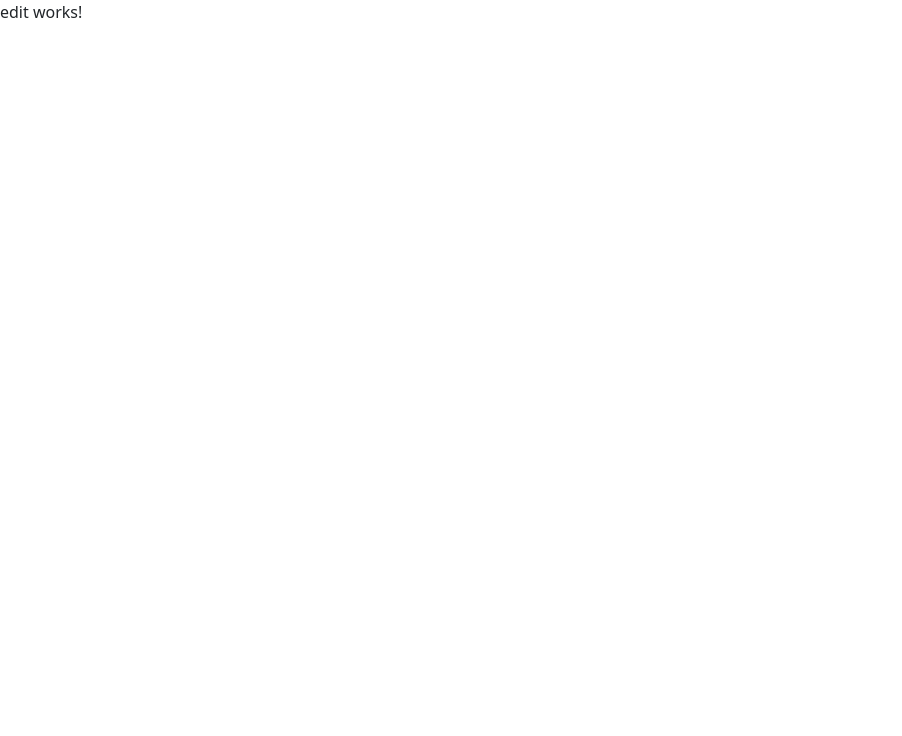
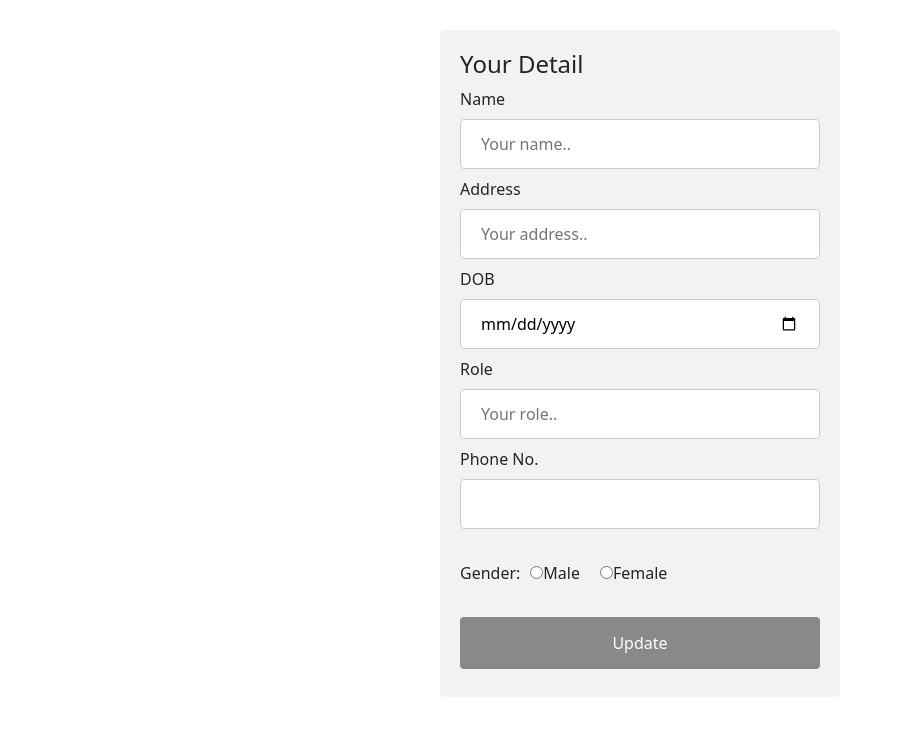
Before and after one commit to vinit1argu/real, an Angular app: page /edit in a window 1280 px wide. Shown: the top 736 px of the page, without its empty margins (0-902 px from the left). Built offline with nearby package versions, Linux system fonts and the light colour scheme.

Commit message:
edit upadated with form

```diff
--- a/src/app/app.module.ts
+++ b/src/app/app.module.ts
@@ -1,4 +1,5 @@
 import { NgModule } from '@angular/core';
+import { FormsModule } from '@angular/forms';
 import { BrowserModule } from '@angular/platform-browser';
 
 import { AppRoutingModule } from './app-routing.module';
@@ -15,11 +16,12 @@ import { FooterComponent } from './component/footer/footer.component';
     EditComponent,
     ViewComponent,
     NavbarComponent,
-    FooterComponent
+    FooterComponent,
   ],
   imports: [
     BrowserModule,
-    AppRoutingModule
+    AppRoutingModule,
+    FormsModule
   ],
   providers: [],
   bootstrap: [AppComponent]
--- a/src/app/component/edit/edit.component.css
+++ b/src/app/component/edit/edit.component.css
@@ -0,0 +1,39 @@
+input[type=text],[type=email],[type=number],[type=textarea],[type=date], select {
+    width: 100%;
+    padding: 12px 20px;
+    margin: 8px 0;
+    display: inline-block;
+    border: 1px solid #ccc;
+    border-radius: 4px;
+    box-sizing: border-box;
+  }
+
+
+  input[type=submit] {
+    width: 100%;
+    background-color:rgba(0, 0, 0, 0.434);
+    color: white;
+    padding: 14px 20px;
+    margin: 8px 0;
+    border: none;
+    border-radius: 4px;
+    cursor: pointer;
+  }
+
+  input[type=submit]:hover {
+    background-color: black;
+  }
+
+  .form, .form-data{
+    border-radius: 5px;
+    background-color: #f2f2f2;
+    padding: 20px;
+    width: 400px;
+    margin: 30px auto;
+  }
+
+
+  .jh{
+   padding-right: 10px;
+   padding: 10px;
+  }
--- a/src/app/component/edit/edit.component.html
+++ b/src/app/component/edit/edit.component.html
@@ -1 +1,37 @@
-<p>edit works!</p>
+<div class="form">
+    <h4 id="registration">Your Detail</h4>
+    <form (ngSubmit)="onSubmit()" #myForm="ngForm">
+
+        <div ngModelGroup="personDetails" #personalDetail="ngModelGroup">
+          <label for="name">Name</label>
+          <input type="text" id="name" placeholder="Your name.."
+          name="name" ngModel required #fname="ngModel">
+
+          <label for="address">Address</label>
+          <input type="textarea" id="address" name="address" placeholder="Your address.."
+          name="address" ngModel>
+
+          <label for="dob">DOB</label>
+          <input type="date" id="dob" name="dob">
+
+          <label for="role">Role</label>
+          <input type="text" id="role" name="role" placeholder="Your role.."
+          name="role" ngModel>
+
+          <label for="number">Phone No.</label>
+          <input type="number" id="number" name="number">
+
+        </div>
+
+       <br>
+        <label for="gender">Gender:</label>
+        <span class="jh" *ngFor="let gen of gender">
+          <input type="radio" id="{{gen.id}}" value="{{gen.value}}" name="gender" >
+          <label for="male">{{gen.value}}</label>
+        </span>
+
+        <br><br>
+
+        <input type="submit" value="Update" id="btn">
+      </form>
+  </div>
--- a/src/app/component/edit/edit.component.ts
+++ b/src/app/component/edit/edit.component.ts
@@ -1,4 +1,5 @@
-import { Component } from '@angular/core';
+import { Component,ViewChild } from '@angular/core';
+import { NgForm }   from '@angular/forms';
 
 @Component({
   selector: 'app-edit',
@@ -7,4 +8,29 @@ import { Component } from '@angular/core';
 })
 export class EditComponent {
 
+  name:string ="";
+  address : string = '';
+
+  gen:string = '';
+
+
+  gender = [
+    {id: '1', value: 'Male'},
+    {id: '2', value: 'Female'}
+  ]
+
+  @ViewChild('myForm') form!: NgForm;
+
+  onSubmit(){
+    console.log(this.form);
+
+    this.name = this.form.value.personDetails.name;
+
+    this.gen = this.form.value.gender;
+
+    this.form.reset();
+  }
+
+
+
 }
--- a/src/app/component/footer/footer.component.css
+++ b/src/app/component/footer/footer.component.css
@@ -41,5 +41,5 @@
   img{
     height: 100px;
     width: 100px;
-    border: 1px solid #dddddd;
+    border: 1px solid rgba(0, 0, 0, 0.211);
   }
--- a/src/app/component/home/home.component.ts
+++ b/src/app/component/home/home.component.ts
@@ -13,7 +13,9 @@ export class HomeComponent {
     { id:1,name: 'Vinit', address: 'Gandhinagar', dob: '2003-01-11', gender: 'Male' , role:'A' },
     { id:2,name: 'Sakshi', address: 'Azamgarh', dob: '2003-08-20', gender: 'Female',role:'B' },
     {id:3,name:'rohit' ,address: 'delhi' ,dob: '2001-09-21' , gender: 'Male',role:'A'},
-    {id:4,name:'gauti' ,address: 'gandhinagar' ,dob:'2000-02-29',gender: 'Fmale',role:'C'}
+    {id:4,name:'gauti' ,address: 'gandhinagar' ,dob:'2000-02-29',gender: 'Female',role:'C'},
+    {id:5,name:'deepak' ,address: 'mumbai' ,dob:'2002-09-06',gender: 'Male',role:'B'},
+    {id:6,name:'Varsha' ,address: 'Lucknow' ,dob:'2004-07-29',gender: 'Female',role:'C'}
 
   ];
 
@@ -26,11 +28,4 @@ export class HomeComponent {
   }
 
 
-  isSidebarOpen = false;
-
-  toggleSidebar() {
-    this.isSidebarOpen = !this.isSidebarOpen;
-  }
-
-
 }
--- a/src/app/component/view/view.component.html
+++ b/src/app/component/view/view.component.html
@@ -1 +1,8 @@
-<p>view works!</p>
+<!-- <div class="form-data">
+    <h3>Form Data</h3>
+    <p>First Name: <b>{{firstname}}</b></p>
+    <p>Last Name: <b>{{lastname}}</b></p>
+    <p>Email: <b>{{email}}</b></p>
+    <p>Country: <b>{{country}}</b></p>
+    <p>Gender: <b>{{gen}}</b></p>
+  </div> -->
--- a/tsconfig.json
+++ b/tsconfig.json
@@ -28,6 +28,6 @@
     "enableI18nLegacyMessageIdFormat": false,
     "strictInjectionParameters": true,
     "strictInputAccessModifiers": true,
-    "strictTemplates": true
+    "strictTemplates": true,
   }
 }
```
Also changed, not shown: 2 other files (tests, documents, lock files or other folders).
